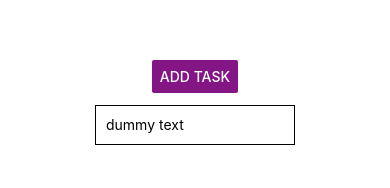
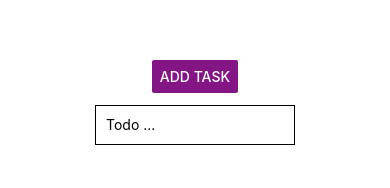
Before and after one commit to hugomvera/ReactNativeDemo, a React Native app: screen / in a window 390 px wide. Shown: the part 229-417 px from the top of the page. Built offline with nearby package versions, Linux system fonts and the light colour scheme.

Commit message:
added comments and cleaned up this is the starting code for the next video

```diff
--- a/index.js
+++ b/index.js
@@ -11,7 +11,7 @@ import {
   Platform,
 } from "react-native";
 
-// FIX: Ensure IDs are strings for the keyExtractor
+// This is the data its in object with id and title
 const DATA = [
   { id: "1", title: "todo1" },
   { id: "2", title: "todo2" },
@@ -19,9 +19,14 @@ const DATA = [
 ];
 
 const App = () => {
-  const [count, setCount] = useState(0);
-  const [text, onChangeText] = useState("dummy text");
+  //this keeps a count so at first it should be the lenght of the data
+  const [count, setCount] = useState(DATA.length + 1);
 
+  //this keeps track of the input text
+  //on changetext gets called when it changes
+  const [text, onChangeText] = useState("Todo ...");
+
+  //increments the lenght of the count of todo items by 1
   function setCounter() {
     setCount(count + 1);
   }
@@ -30,15 +35,24 @@ const App = () => {
     <View style={styles.screen}>
       {/*
       <Text style={styles.container2}>
-        Tis the number of times you have pressd the Button: {count}
+        is the number of times you have pressd the Button: {count}
       </Text>
       */}
+      {/*this is the button that will add the todo task*/}
       <Button onPress={setCounter} title="Add Task" color="#841584" />
+      {/* text input for the item users will write here */}
       <TextInput
         style={styles.input}
         onChangeText={onChangeText}
         value={text}
       />
+      {/*this is the flatlist container this is where the data will be rendered
+      and every item shown as a list
+            data takes in the data
+            render item will go though every item and make a text
+            keyextractor will grab the unique id and keep track
+
+        */}
       <View style={styles.listContainer}>
         <FlatList
           data={DATA}
```
